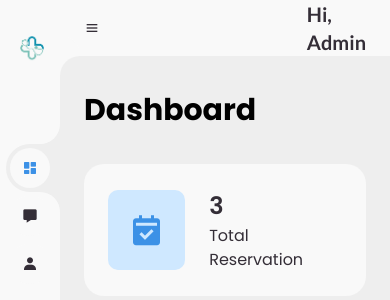
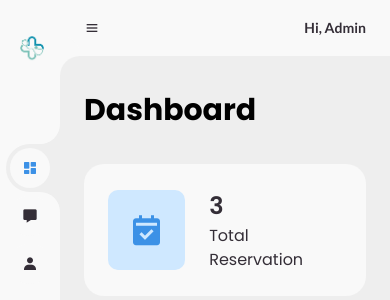
Before and after one commit to maretaeta/hospital, a PHP site: page /admin_dashboard.php in a window 390 px wide. Shown: the top 300 px of the page. Run offline with PHP 8.4, Linux system fonts and the light colour scheme; data comes from the database, SQL or seed files in the repository; some libraries are stand-ins or nearby versions.

Commit message:
update hi, admin responsive

```diff
--- a/admin_dashboard.php
+++ b/admin_dashboard.php
@@ -80,7 +80,8 @@
 				<div class="">
 				</div>
 			</form>
-			<a href="#" class="text-cyan-800 font-semibold text-xl">Hi, Admin</a>
+
+			<a href="#" class="text-cyan-800 font-semibold text-sm w-[150px] text-end md:text-xl ">Hi, Admin</a>
 		</nav>
 		<!-- NAVBAR -->
 
```
